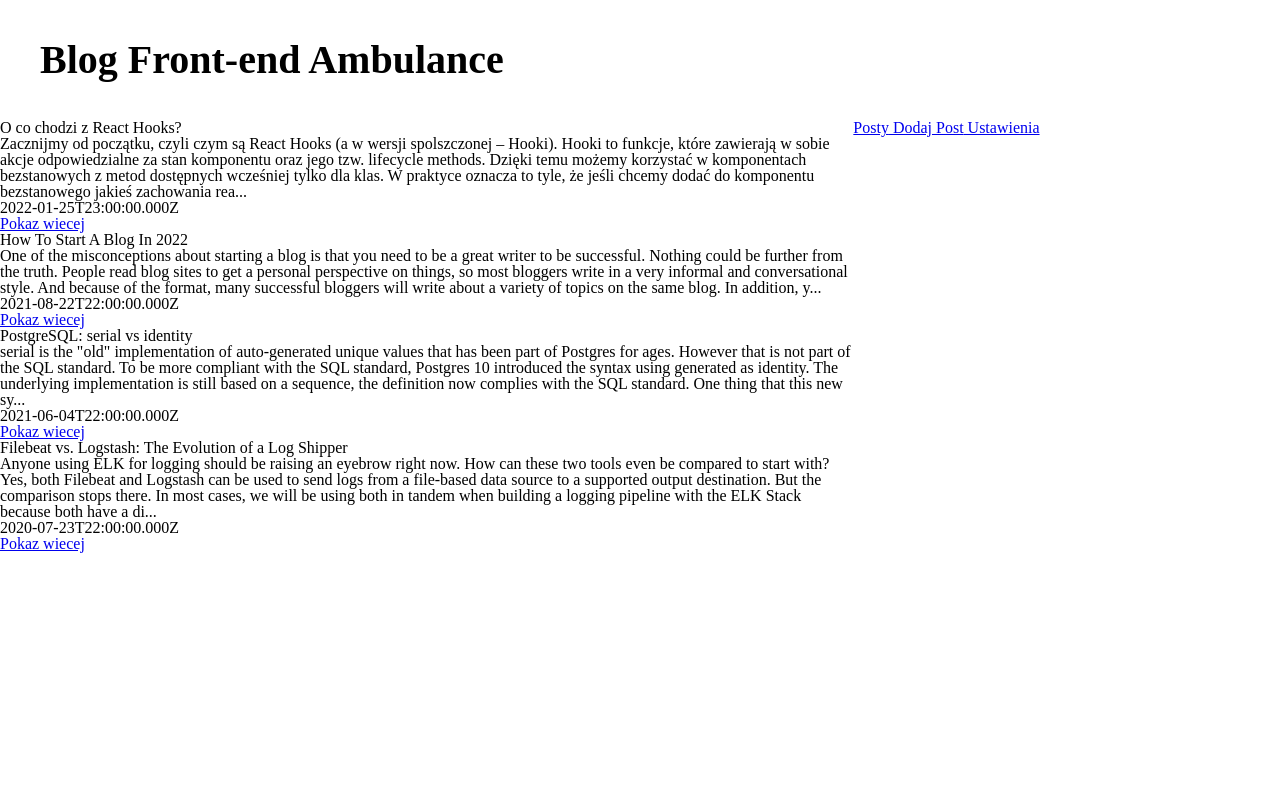
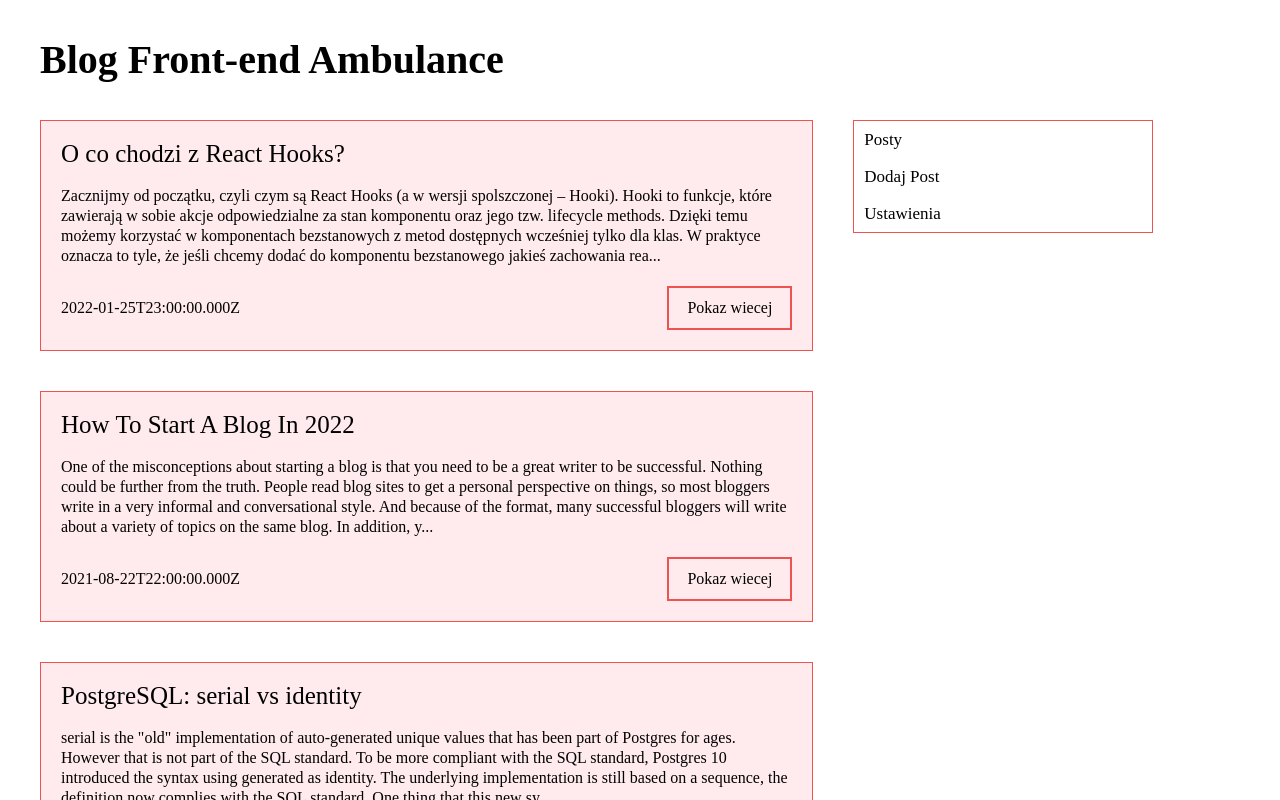
Before and after one commit to yevgeniywyszynski/blogaddpost, a React (Create React App) app: page / in a window 1280 px wide. Shown: the top 800 px of the page. Built offline with nearby package versions, Linux system fonts and the light colour scheme.

Commit message:
Add new action addPost in redux, create container in AddPost

```diff
--- a/src/components/AddPost/AddPost.js
+++ b/src/components/AddPost/AddPost.js
@@ -0,0 +1,63 @@
+import React from 'react'
+import { useState } from 'react';
+import styles from '../AddPost/AddPost.module.scss';
+
+const AddPost = ({addPostStore}) => {
+
+    const [titlePost, setTitlePost] = useState('');
+    const [bodyPost, setBodyPost] = useState('')
+
+    const addNewPost = () => {
+        let isoDateString = new Date().toISOString();
+
+        if(titlePost === '' || bodyPost === ''){
+            alert('pole jest puste wpisz coś')
+        } else {
+            let newObj = {
+                id: Math.floor(Math.random() * 1000),
+                title: titlePost,
+                tresc: bodyPost,
+                data_dodania: isoDateString,
+            }
+            addPostStore(newObj)
+            setTitlePost('')
+            setBodyPost('')
+        }
+    }
+
+    return(
+        <div className={styles.addWrapper}>
+            <h2 className={styles.title}>Dodaj Post</h2>
+            <div className={styles.inputWrapper}>
+
+                <input type="text"
+                    className={styles.titleInput}
+                    placeholder="Tytuł"
+                    value={titlePost}
+                    onChange={e=>setTitlePost(e.target.value)}
+                    >
+                </input>
+
+                <textarea
+                    className={styles.bodyPost}
+                    placeholder="Pisz post"
+                    onChange={e=>setBodyPost(e.target.value)}
+                    value={bodyPost}
+                    >
+                </textarea>
+
+                <div className={styles.btnWrapper}>
+                    <button
+                        type='button'
+                        className={styles.addBtn}
+                        onClick={addNewPost}
+                        >
+                        <span className={styles.addStyl}>Dodaj</span>
+                    </button>
+                </div>
+            </div>
+        </div>
+    )
+}
+
+export default AddPost;
--- /dev/null
+++ b/src/components/AddPost/AddPostContainer.js
@@ -0,0 +1,9 @@
+import { connect } from "react-redux";
+import AddPost from '../AddPost/AddPost';
+import {addPost} from '../redux/PostRedux';
+
+const mapDisptachToProps = dispatch => ({
+    addPostStore: (post) => dispatch(addPost(post)),
+})
+
+export default connect(null, mapDisptachToProps )(AddPost);
--- a/src/components/AllPost/AllPost.module.scss
+++ b/src/components/AllPost/AllPost.module.scss
@@ -0,0 +1,63 @@
+
+
+.pageWrapper{
+    padding-right: 40px;
+    padding-left: 40px;
+    .post {
+        margin-bottom: 40px;
+        border: 1px solid #ef5350;
+        padding: 20px;
+        background-color: #ffebee;
+        .titlePost{
+            font-size: 25px;
+            margin-bottom: 20px;
+            font-weight: 400;
+        }
+        .bodyPost {
+            font-size: 16px;
+            line-height: 20px;
+        }
+    }
+
+    .timeWrapper{
+        display: flex;
+        margin-top: 20px;
+        justify-content: space-between;
+        align-items: center;
+    }
+}
+
+.btnMore{
+    text-decoration: none;
+    border: 2px solid #ef5350;
+    padding: 12px 18px;
+    color: #000;
+    position: relative;
+    display: inline-block;
+}
+
+.moreStyl{
+    position: relative;
+    z-index: 999;
+    transition: 0.8s;
+}
+
+.btnMore::after{
+    content: "";
+    top:0;
+    left:0;
+    width: 0;
+    height: 100%;
+    display: block;
+    background-color: #ef5350;
+    position: absolute;
+    transition: 0.8s;
+}
+
+.btnMore:hover::after{
+    width: 100%;
+}
+
+.btnMore:hover .moreStyl {
+    color: #fff;
+}
--- a/src/components/App/App.js
+++ b/src/components/App/App.js
@@ -2,6 +2,7 @@ import React from 'react';
 import { BrowserRouter, Routes, Route} from "react-router-dom";
 import Layout from "../Layout/Layout";
 import AllPost from '../../components/AllPost/AllPostContainer';
+import AddPost from '../AddPost/AddPostContainer';
 
 function App() {
   return (
@@ -13,6 +14,7 @@ function App() {
       <Routes>
         <Route path='/' element={<Layout />}>
             <Route index element={<AllPost />}/>
+            <Route path="/add-post" element={<AddPost/>} />
         </Route>
       </Routes>
 
--- a/src/components/Menu/Menu.module.scss
+++ b/src/components/Menu/Menu.module.scss
@@ -0,0 +1,19 @@
+.menuWrapper{
+    display: flex;
+    flex-direction: column;
+    border: 1px solid #ef5350;;
+    width: 300px;
+}
+
+.menu{
+    padding: 10px;
+    transition: 0.8s;
+    cursor: pointer;
+    text-decoration: none;
+    font-size: 17px;
+    color: #000;
+}
+
+.menu:hover{
+    background-color: #ffebee;
+}
--- a/src/components/redux/PostRedux.js
+++ b/src/components/redux/PostRedux.js
@@ -1,6 +1,20 @@
 
 export const getAllPost = ({postStore}) => postStore.allPost;
 
+
+const reducerName = 'addPost'
+const createActionName = name => `app/${reducerName}/${name}`;
+const ADD_POST = createActionName('ADD_POST')
+
+export const addPost = payload => ({payload, type: ADD_POST})
+
 export default function reducer(statePart=[], action={}) {
-    return statePart
-}
+    switch(action.type) {
+
+      case ADD_POST:
+        return {...statePart, allPost: [...statePart.allPost, action.payload]}
+
+      default:
+        return statePart
+    }
+  }
```
